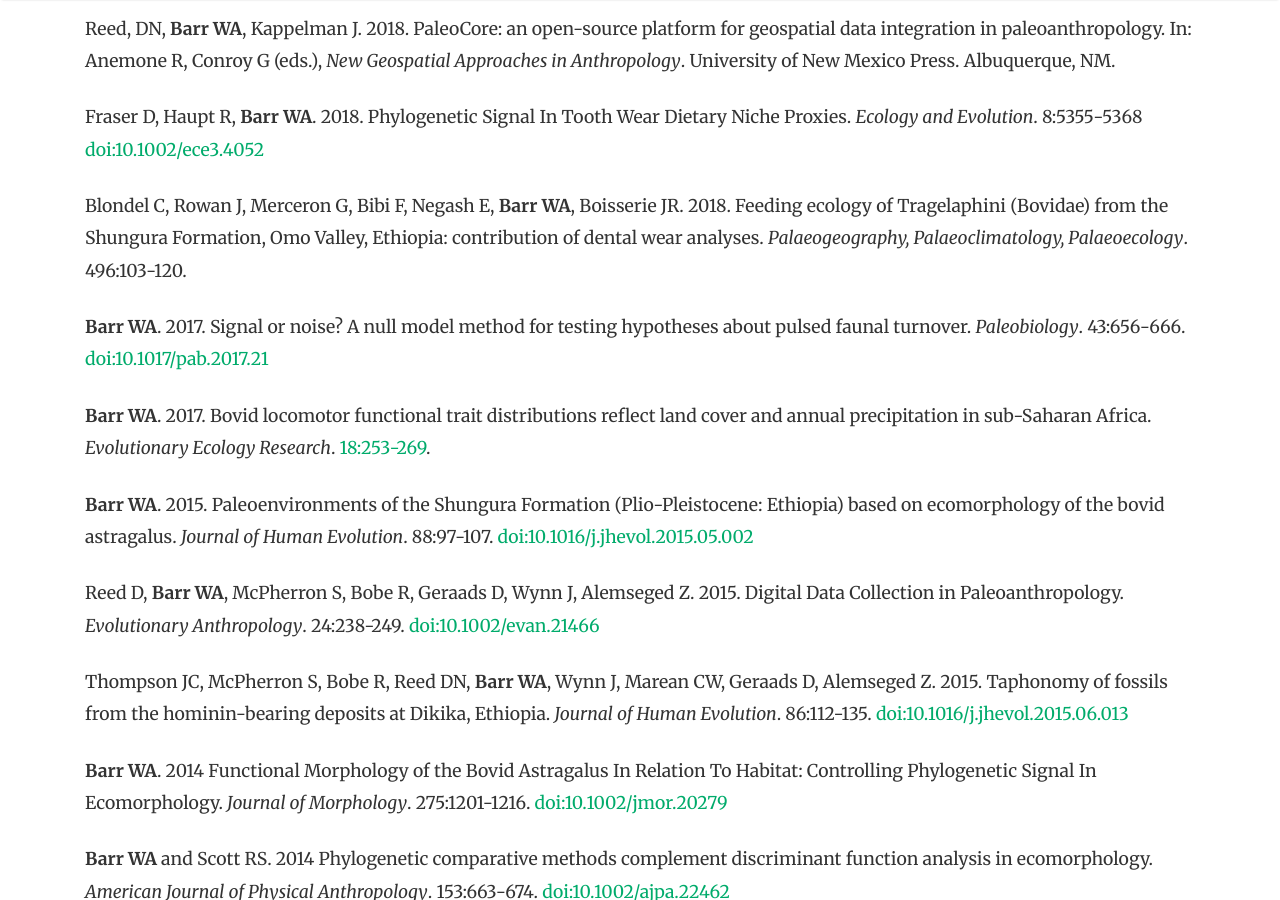
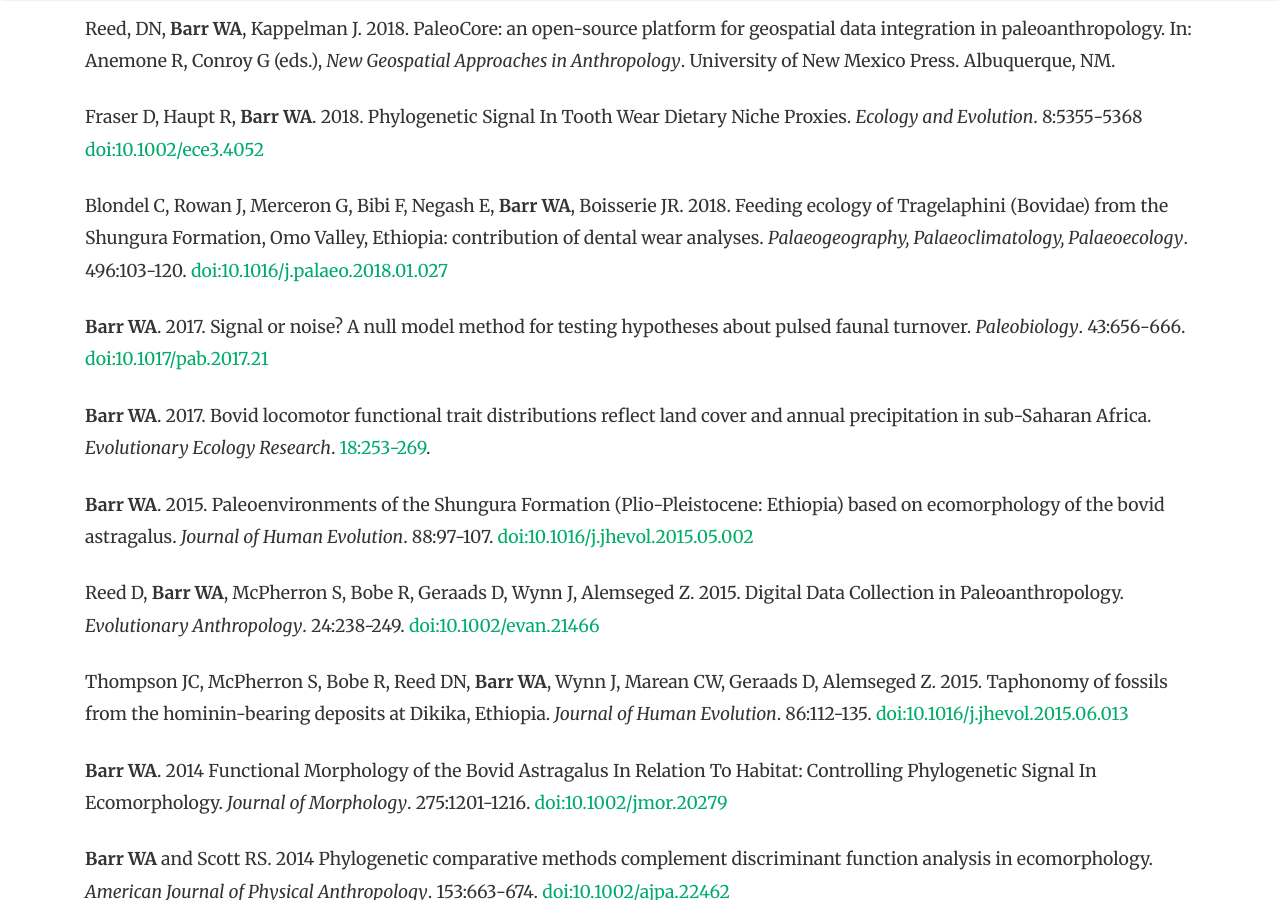
Before and after one commit to wabarr/PAPER, a Jekyll site: the page built from publications.md, in a window 1280 px wide and 900 px high, scrolled down 684 px. Built offline with Jekyll 4.4.1, drawn with Linux system fonts in a browser that asks for light colours; nearby versions of some CDN libraries; comment, search, counter and statistics services are not loaded.

Commit message:
Update publications.md

```diff
--- a/publications.md
+++ b/publications.md
@@ -20,7 +20,7 @@
 
 Fraser D, Haupt R, **Barr WA**. 2018. Phylogenetic Signal In Tooth Wear Dietary Niche Proxies. *Ecology and Evolution*. 8:5355-5368 [doi:10.1002/ece3.4052](https://doi.org/10.1002/ece3.4052)
 
-Blondel C, Rowan J, Merceron G, Bibi F, Negash E, **Barr WA**, Boisserie JR. 2018. Feeding ecology of Tragelaphini (Bovidae) from the Shungura Formation, Omo Valley, Ethiopia: contribution of dental wear analyses. *Palaeogeography, Palaeoclimatology, Palaeoecology*. 496:103-120.
+Blondel C, Rowan J, Merceron G, Bibi F, Negash E, **Barr WA**, Boisserie JR. 2018. Feeding ecology of Tragelaphini (Bovidae) from the Shungura Formation, Omo Valley, Ethiopia: contribution of dental wear analyses. *Palaeogeography, Palaeoclimatology, Palaeoecology*. 496:103-120. [doi:10.1016/j.palaeo.2018.01.027](https://doi.org/10.1016/j.palaeo.2018.01.027)
 
 **Barr WA**. 2017. Signal or noise? A null model method for testing hypotheses about pulsed faunal turnover. *Paleobiology*. 43:656-666. [doi:10.1017/pab.2017.21](https://doi.org/10.1017/pab.2017.21)
 
```
